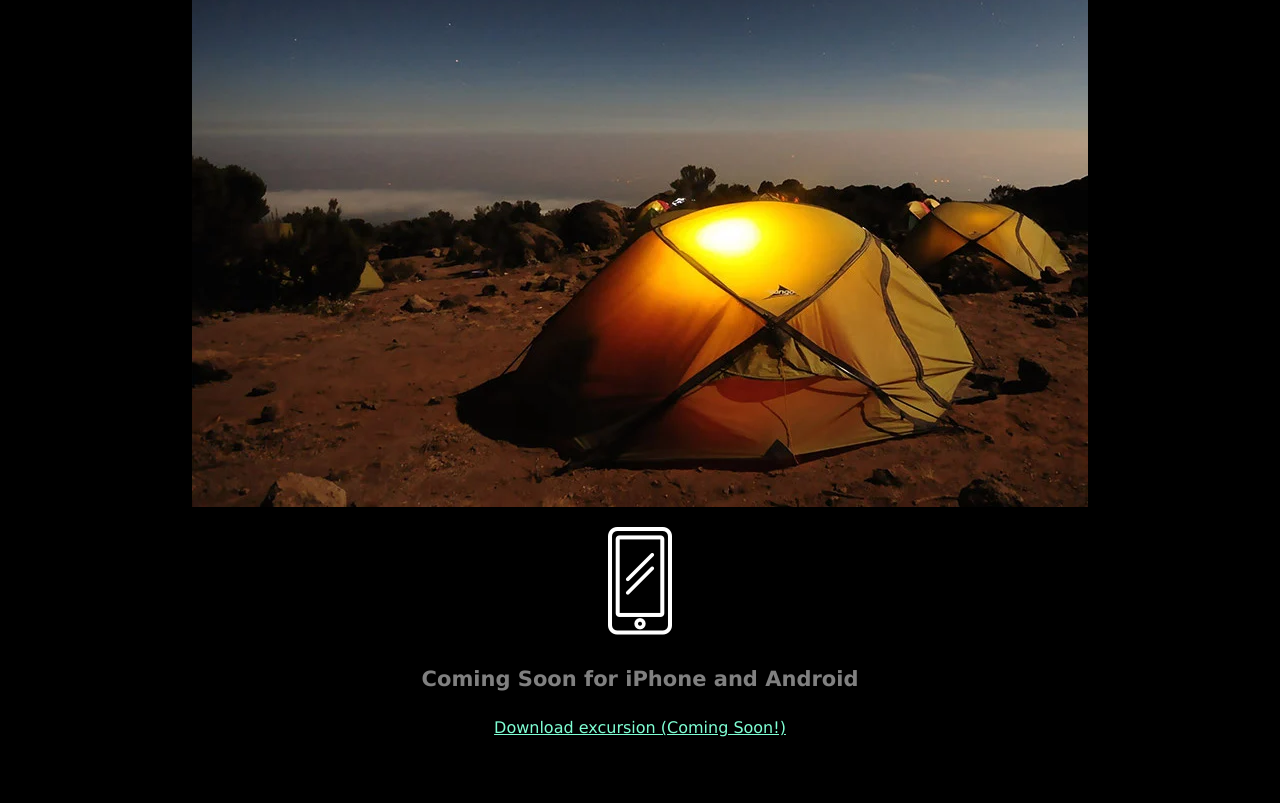
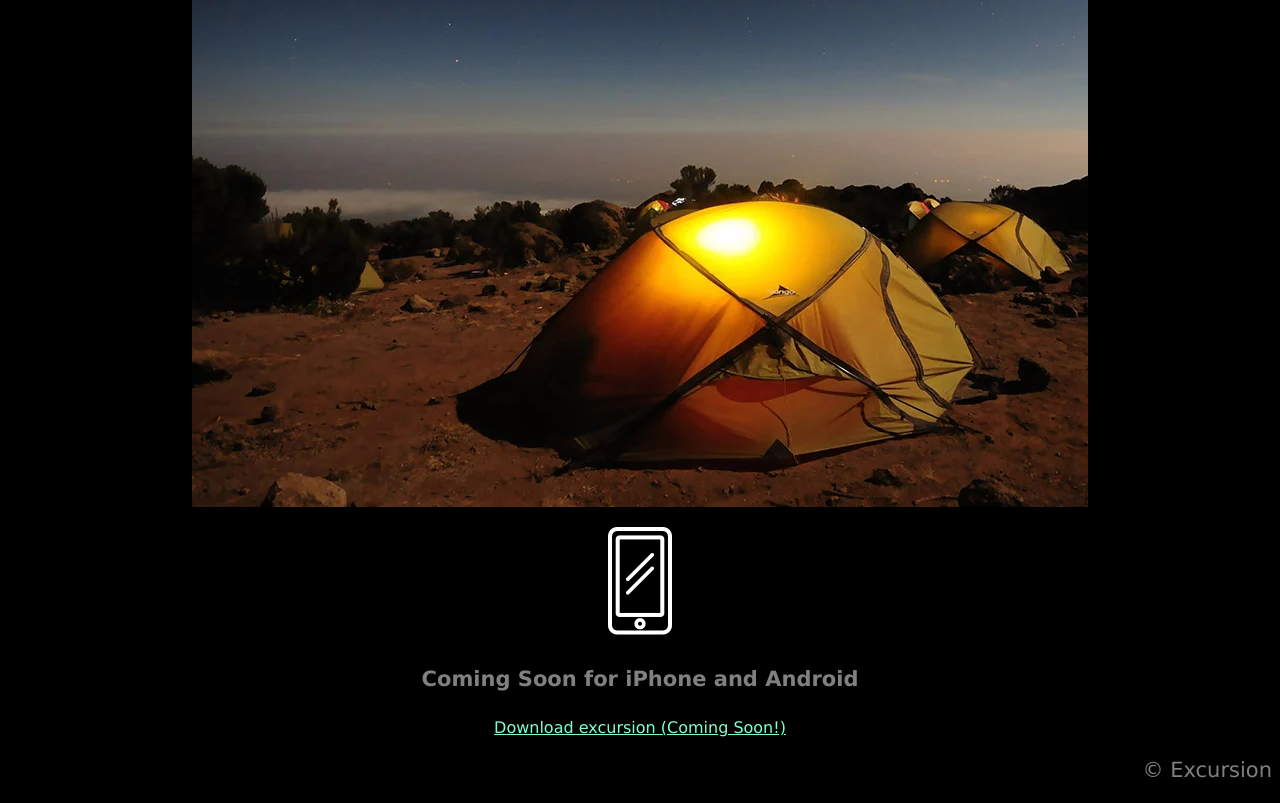
Before and after one commit to bryanofng/-Desktop-1.-CodeAcademy-4.-Excursion, a plain HTML site: page index.html in a window 1280 px wide. Shown: the part 505-1308 px from the top of the page. Before the commit the page ends 1258 px from the top, so only its background shows below. Drawn offline with Linux system fonts and the light colour scheme.

Commit message:
Added footer copyright

```diff
--- a/index.html
+++ b/index.html
@@ -22,6 +22,7 @@
       <p><img src="resources/images/phone.webp" alt="Phone"></p>
       <h4 class="header--sub-header">Coming Soon for iPhone and Android</h4>
       <p><a class="link--cta" href="#">Download excursion (Coming Soon!)</a></p>
+      <p class="footer--copyright"> © Excursion</a></p>
 </body>
 
 
--- a/resources/css/styles.css
+++ b/resources/css/styles.css
@@ -30,3 +30,11 @@ body {
     font-size: 16px;
     color: aquamarine;
 }
+
+/* FOOTER */
+
+.footer--copyright {
+    font-size: 21px;
+    color: grey;
+    text-align: right;
+}
```
